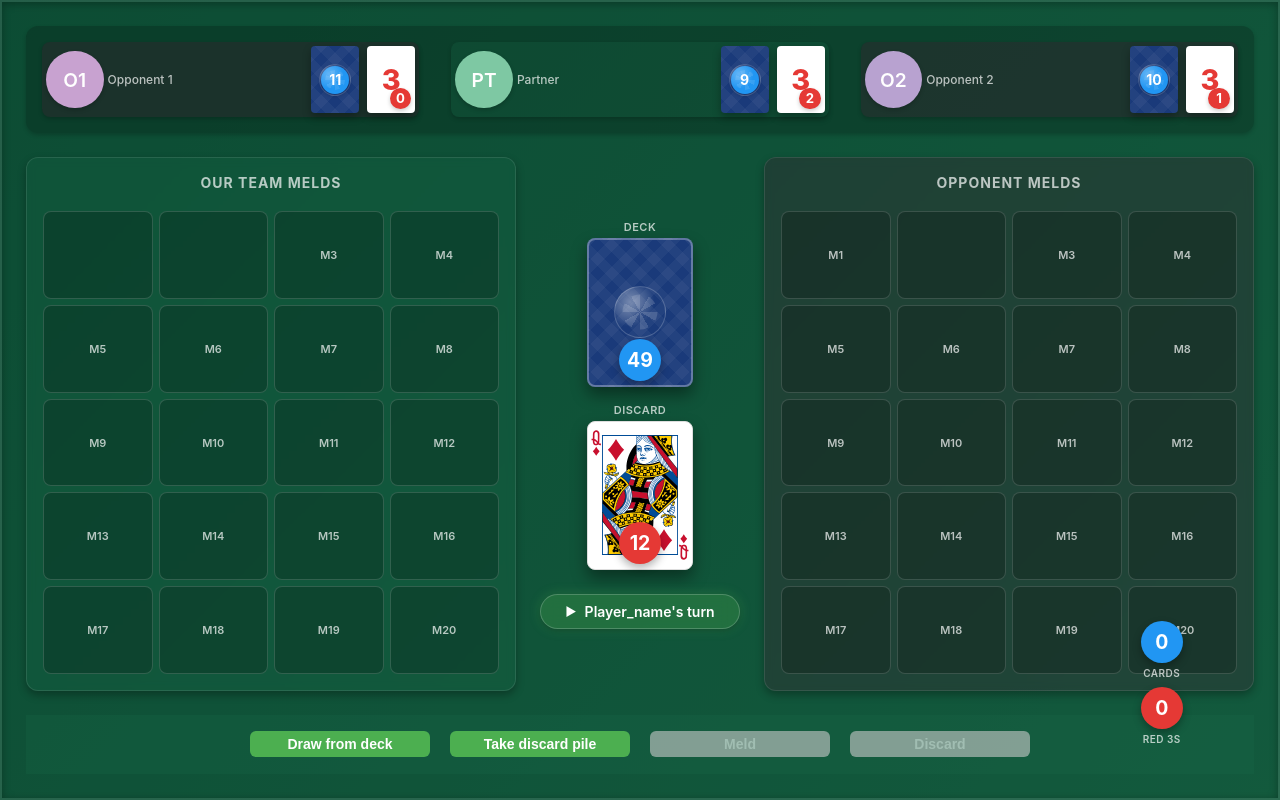
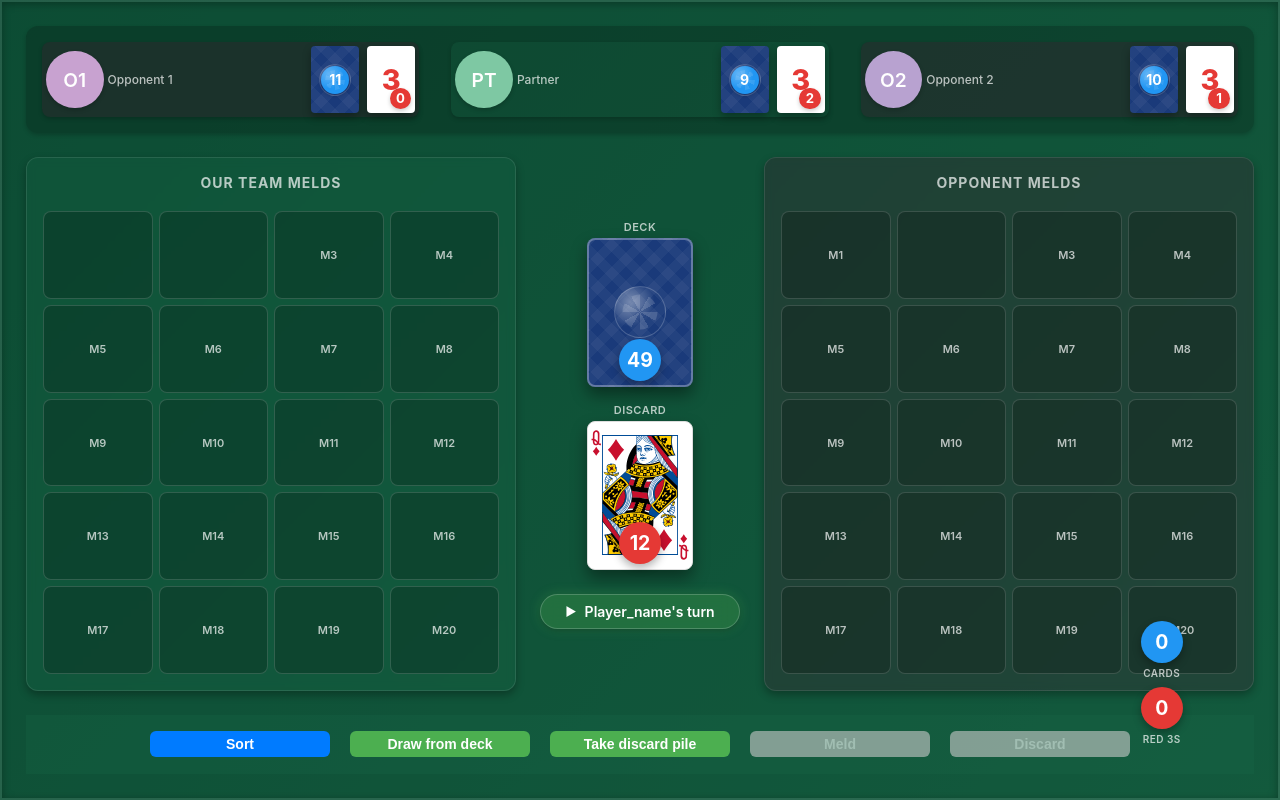
Before and after one commit to MihailAndreev/Canastify, a website built with Vite: page pages/game/game.html in a window 1280 px wide. Built offline with nearby package versions, Linux system fonts and the light colour scheme.

Commit message:
feat(player): add Sort button to player action controls

```diff
--- a/pages/game/game.html
+++ b/pages/game/game.html
@@ -169,6 +169,7 @@
 
       <!-- Player Action Buttons -->
       <div class="player-actions">
+        <button id="btnSortHand" type="button" style="background-color: #007bff; color: white;">Sort</button>
         <button id="btnDrawDeck" type="button">Draw from deck</button>
         <button id="btnTakeDiscard" type="button">Take discard pile</button>
         <button id="btnMeld" type="button" disabled>Meld</button>
```
